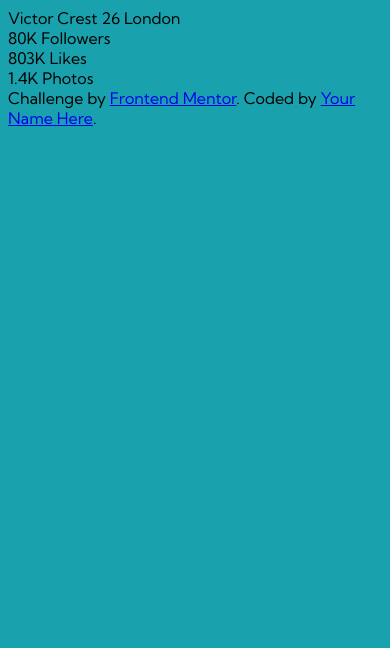
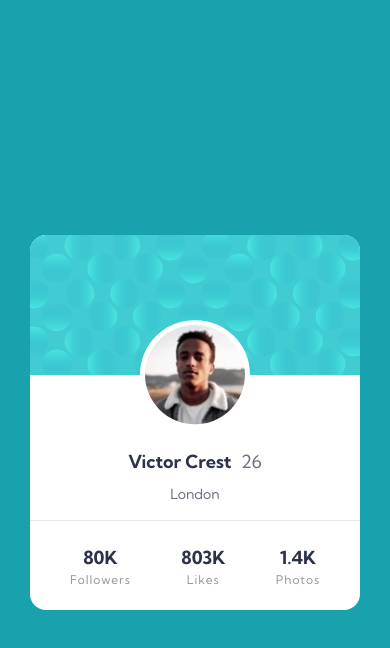
Before and after one commit to AgataLiberska/profile-card-component-FM, a plain HTML site: page index.html in a window 390 px wide. Drawn offline with Linux system fonts and the light colour scheme.

Commit message:
styling: mobile card design

```diff
--- a/index.html
+++ b/index.html
@@ -15,49 +15,46 @@
 
 </head>
 <body>
-  <div class="container">
+  <div class="container flex flex-jc-c flex-ai-c">
     <div class="card">
       <div class="card__cover">
-
       </div>
       <div class="card__main">
-
-        <div class="card__photo">
-
+        <div class="photo">
+        </div>
+        <div class="profile">
+          <div class="profile_user">
+            <span class="name">Victor Crest</span>
+            <span class="age">26</span>
+          </div>
+          <span class="location">London</span>
         </div>
 
-        <div class="card__profile">
-          <span class="card__profile_name">Victor Crest</span>
-          <span class="card__profile_age">26</span>
-          <span class="card__profile_location">London</span>
-        </div>
-
-        <div class="card__stats">
+        <div class="stats flex flex-jc-sb">
 
           <div class="card__stats_followers">
-            <span class="follower_count">80K</span>
+            <span class="stat_count">80K</span>
             <span class="stat_name">Followers</span>
           </div>
 
           <div class="card__stats_likes">
-            <span class="likes_count">803K</span>
+            <span class="stat_count">803K</span>
             <span class="stat_name">Likes</span>
           </div>
 
           <div class="card__stats_photos">
-            <span class="photos_count">1.4K</span>
+            <span class="stat_count">1.4K</span>
             <span class="stat_name">Photos</span>
           </div>
 
         </div>
-
       </div>
     </div>
   </div>
 
-  <div class="attribution">
+  <!-- <div class="attribution">
     Challenge by <a href="https://www.frontendmentor.io?ref=challenge" target="_blank">Frontend Mentor</a>.
     Coded by <a href="#">Your Name Here</a>.
-  </div>
+  </div> -->
 </body>
 </html>
--- a/scss/_card.scss
+++ b/scss/_card.scss
@@ -0,0 +1,83 @@
+.card {
+    width: 20.625rem;
+    background-color: white;
+    border-radius: 1rem;
+
+    &__cover {
+        height: 8.75rem;
+        width: 100%;
+
+        background-image: url('/images/bg-pattern-card.svg');
+
+        border-top-left-radius: inherit;
+        border-top-right-radius: inherit;
+    }
+
+    &__main {
+        position: relative;
+
+        .photo {
+            position: absolute;
+            width: 6.875rem;
+            height: 6.857rem;
+            background-image: url('/images/image-victor.jpg');
+            background-size: cover;
+            background-repeat: no-repeat;
+            border: 5px solid white;
+            border-radius: 50%;
+            left: 50%;
+            transform: translate(-50%, -50%);
+        }
+
+        .profile {
+            height: 9.0625rem;
+            text-align: center;
+
+            &_user {
+                padding-top: 4.8125rem;
+                padding-bottom: 0.75rem;
+                font-size: $fontMain;
+
+
+                .name {
+                    font-weight: 700;
+                }
+
+                .age {
+                    padding-left: 0.3125rem;
+                    color: $darkGrayishBlue;
+                }
+            }
+
+            .location {
+                font-size: $fontMedium;
+                color: $darkGrayishBlue;
+            }
+
+        }
+
+        .stats {
+            height: 5.625rem;
+            border-top: 1px solid $lightGray;
+            padding: 1.6875rem 2.5rem;
+            text-align: center;
+
+            .stat_count {
+                display: block;
+                font-size: $fontMain;
+                font-weight: 700;
+                padding-bottom: 0.3rem;
+            }
+
+            .stat_name {
+                display: block;
+                font-size: $fontSmall;
+                color: $darkGray;
+                letter-spacing: 0.06rem;
+            }
+        }
+
+
+    }
+
+}
--- a/scss/_globals.scss
+++ b/scss/_globals.scss
@@ -8,6 +8,33 @@ html {
 }
 
 body {
+    height: 100vh;
+    width: 100vw;
+    margin: 0;
+    padding: 0;
     background-color: $darkCyan;
     font-family: 'Kumbh Sans', sans-serif;
+    line-height: 1.15;
+    color: $darkDesaturatedBlue;
 }
+
+.container {
+    height: 100%;
+    width: 100%;
+}
+
+.flex {
+    display: flex;
+
+    &-jc-c {
+        justify-content: center;
+    }
+
+    &-jc-sb {
+        justify-content: space-between;
+    }
+
+    &-ai-c {
+        align-items: center;
+    }
+}
--- a/scss/_variables.scss
+++ b/scss/_variables.scss
@@ -2,7 +2,8 @@ $darkCyan: hsl(185, 75%, 39%);
 $darkDesaturatedBlue: hsl(229, 23%, 23%);
 $darkGrayishBlue: hsl(227, 10%, 46%);
 $darkGray: hsl(0, 0%, 59%);
+$lightGray: hsl(0, 0%, 90%);
 
 $fontMain: 1.125rem;
-$fontMedium: 1rem;
-$fontSmall: 0.875rem;
+$fontMedium: 0.875rem;
+$fontSmall: 0.75rem;
```
Also changed, not shown: css/styles.css, 1 other file.
